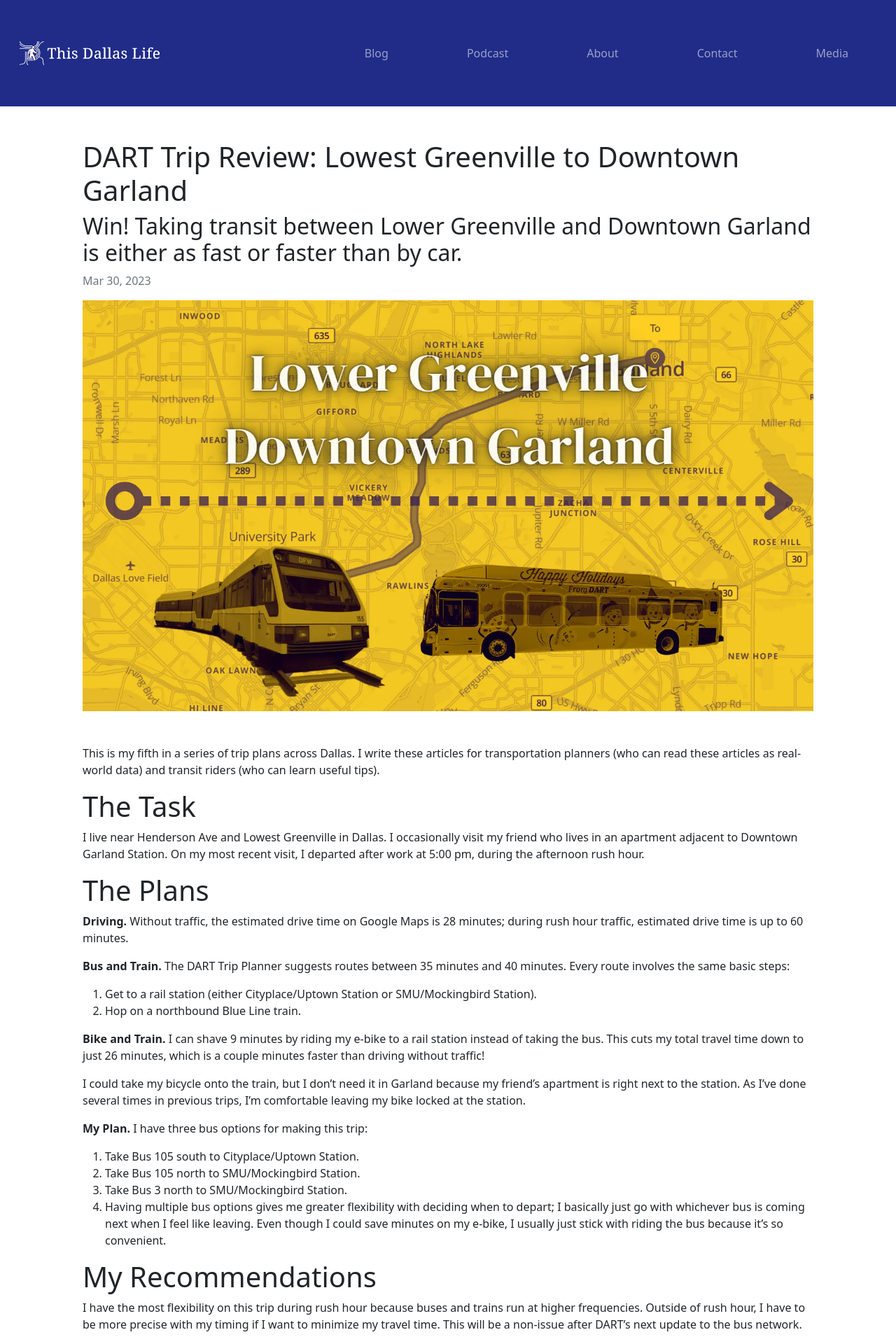
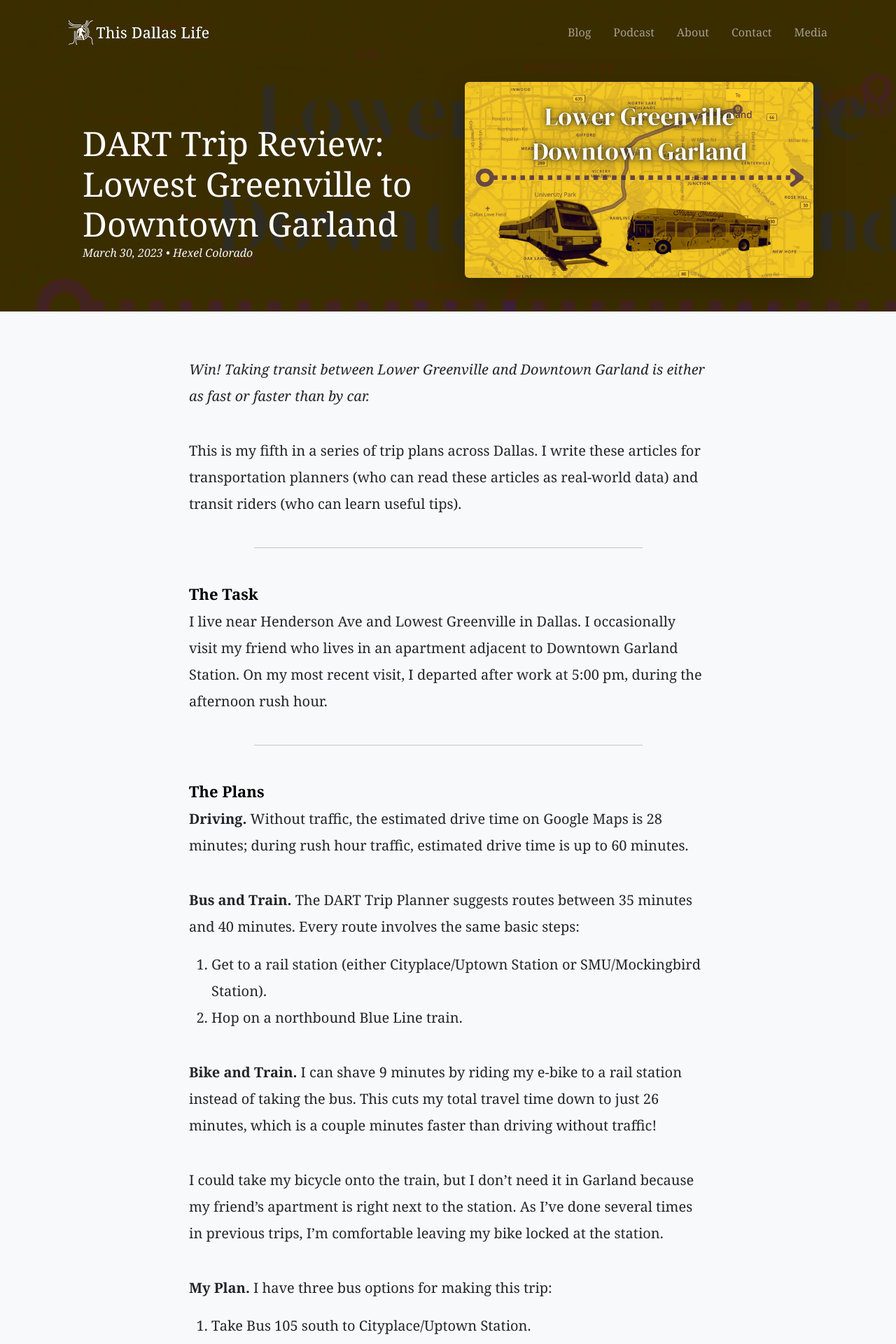
Before and after one commit to DallasUrbanists/dallasurbanists.com, a Jekyll site: the page built from blog/_posts/2023-03-30-dart-trip-review-lowest-greenville-to-downtown-garland.md, in a window 1280 px wide. Shown: the top 1920 px of the page at 70% size. Built offline with Jekyll 4.4.1, drawn with Linux system fonts in a browser that asks for light colours; some of the changed text lies outside the part shown.

Commit message:
Major style updates

```diff
--- a/_includes/nav.html
+++ b/_includes/nav.html
@@ -1,5 +1,5 @@
-<nav class="navbar navbar-expand-lg bg-primary" data-bs-theme="dark">
-    <div class="container-fluid">
+<nav class="navbar navbar-expand-lg {% if page.cover_image %}{% else %}bg-primary{% endif %}" data-bs-theme="dark">
+    <div class="container-lg">
         <a class="navbar-brand" href="{{ "/" | relative_url }}">
             <img class="m-3" src="{{ "/assets/inline-logo-and-wordmark-white.svg" | relative_url }}" alt="This Dallas Life" width="200">
         </a>
@@ -9,19 +9,19 @@
         </button>
         <div class="collapse navbar-collapse" id="navbarSupportedContent">
             <ul class="navbar-nav ms-auto mb-2 mb-lg-0">
-                <li class="nav-item p-lg-5">
+                <li class="nav-item px-lg-2">
                     <a class="nav-link" href="{{ "/blog" | relative_url }}">Blog</a>
                 </li>
-                <li class="nav-item p-lg-5">
+                <li class="nav-item px-lg-2">
                     <a class="nav-link" href="#">Podcast</a>
                 </li>
-                <li class="nav-item p-lg-5">
+                <li class="nav-item px-lg-2">
                     <a class="nav-link" href="#">About</a>
                 </li>
-                <li class="nav-item p-lg-5">
+                <li class="nav-item px-lg-2">
                     <a class="nav-link" href="{{ "/contact" | relative_url }}">Contact</a>
                 </li>
-                <li class="nav-item p-lg-5">
+                <li class="nav-item px-lg-2">
                     <a class="nav-link" href="{{ "/media" | relative_url }}">Media</a>
                 </li>
             </ul>
--- a/_layouts/default.html
+++ b/_layouts/default.html
@@ -15,14 +15,22 @@
     <link href="{{ "/styles.css" | relative_url }}" rel="stylesheet">
 </head>
 
-<body>
+<body class="bg-light">
     {% include nav.html %}
 
-    <main>
-        <div class="container p-5">
-            {{ content }}
+    <main class="">
+        {{ content }}
+    </main>
+
+    <footer class="footer mt-5 py-3 bg-light">
+        <div class="container text-center">
+            <span class="text-body-secondary">
+                Copyright &copy; 2023
+                {% if page.author %}{{ page.author }}, {% endif %}
+                This Dallas Life
+            </span>
         </div>
-    </main>
+    </footer>
 </body>
 
 </html>
--- a/_layouts/post.html
+++ b/_layouts/post.html
@@ -1,18 +1,24 @@
 ---
 layout: default
 ---
-<div>
-  <header class="mb-5">
-    <h1>{{ page.title }}</h1>
-    {% if page.subtitle %}<h2>{{ page.subtitle }}</h2>{% endif %}
-    <p class="text-secondary">{{ page.date | date: "%b %-d, %Y" }}{% if page.author %} • {{ page.author }}{% endif %}{%
-      if page.meta %} • {{ page.meta }}{% endif %}</p>
-    {% if page.cover_image %}
-    <img class="img-fluid" src="{{ "/assets/cover_images/" | append: page.cover_image | relative_url }}">
-    {% endif %}
-  </header>
+<div class="container-fluid bg-primary text-white jumbo-cover" style="background-image: url({{ "/assets/cover_images/" | append: page.cover_image | relative_url }});">
+  <div class="container-lg px-lg-5">
+      <div class="row flex-lg-row align-items-end g-5 pt-4 pb-5">
+          <div class="col-lg-6">
+              <h1 class="display-5 mb-0 text-white">{{ page.title }}</h1>
+              <p class="text-light mb-4"><em>{{ page.date | date: "%B %-d, %Y" }}{% if page.author %} • {{ page.author }}{% endif %}{%
+                if page.meta %} • {{ page.meta }}{% endif %}</em></p>
+          </div>
+          <div class="col-10 col-sm-8 col-lg-6">
+              <img src="{{ "/assets/cover_images/" | append: page.cover_image | relative_url }}" class="d-block mx-lg-auto img-fluid shadow-lg rounded" loading="lazy">
+          </div>
+      </div>
+  </div>
+</div>
 
-  <article>
+<div class="container-fluid bg-light pt-4">
+  <article class="blog-article mx-auto" style="max-width: 740px;">
+    <p class="lead"><em>{{ page.subtitle }}</em></p>
     {{ content }}
   </article>
 </div>
--- a/blog/_posts/2023-03-30-dart-trip-review-lowest-greenville-to-downtown-garland.md
+++ b/blog/_posts/2023-03-30-dart-trip-review-lowest-greenville-to-downtown-garland.md
@@ -4,13 +4,18 @@
 subtitle: "Win! Taking transit between Lower Greenville and Downtown Garland is either as fast or faster than by car."
 date:     2023-03-30 08:00
 cover_image: "dart-trip-review-lower-greenville-downtown-garland.webp"
+author:     "Hexel Colorado"
 ---
 
 This is my fifth in a series of trip plans across Dallas. I write these articles for transportation planners (who can read these articles as real-world data) and transit riders (who can learn useful tips).
 
+---
+
 # The Task
 
 I live near Henderson Ave and Lowest Greenville in Dallas. I occasionally visit my friend who lives in an apartment adjacent to Downtown Garland Station. On my most recent visit, I departed after work at 5:00 pm, during the afternoon rush hour.
+
+---
 
 # The Plans
 
@@ -32,6 +37,7 @@
 3. Take Bus 3 north to SMU/Mockingbird Station.
 4. Having multiple bus options gives me greater flexibility with deciding when to depart; I basically just go with whichever bus is coming next when I feel like leaving. Even though I could save minutes on my e-bike, I usually just stick with riding the bus because it’s so convenient.
 
+---
 # My Recommendations
 
 I have the most flexibility on this trip during rush hour because buses and trains run at higher frequencies. Outside of rush hour, I have to be more precise with my timing if I want to minimize my travel time. This will be a non-issue after DART’s next update to the bus network.
@@ -43,4 +49,6 @@
 * Enhance rider experience by making the Bus 3 easier to identify when surrounded by other buses. When I’m downtown waiting for the Bus 3 to take me home, I usually must squint to read the LED signage indicating bus route number and destination. Wrapping the bus in a distinct design would make it easier to spot from a distance.
 * Entice new riders to hop aboard! The holiday buses were a hit among non-riders enamored by its LED lights, especially at night. I’m certain the sight of a beautiful “Greenville Bus” would cause someone to change their mind about booking that trip on Uber and choose to ride public transit instead.
 
+---
+
 Thanks for reading. Follow for more stories of real-world transit usage. For questions and comments, email hexelcolorado@gmail.com or tweet @hexel_co.
--- a/styles.css
+++ b/styles.css
@@ -1,4 +1,81 @@
+@import url('https://fonts.googleapis.com/css2?family=Noto+Serif:ital,wght@0,400;0,700;1,400;1,700&display=swap');
+
 :root {
-    --bs-primary: #202c88;
-    --bs-primary-rgb: 32, 44, 136;
+    --bs-primary: #0b2b8c;
+    --bs-primary-rgb: 11, 43, 140;
+    --bs-heading-color: rgba(61, 63, 63, 1);
 }
+
+body {
+    font-family: 'Noto Serif', Georgia, Cambria, "Times New Roman", Times, serif;
+}
+
+.lined-heading {
+    position: relative;
+}
+.lined-heading span {
+    background-color: var(--bs-light);
+    color: var(--bs-dark);
+    display: inline-block;
+    position: relative;
+    padding: 0 0.5em;
+}
+.lined-heading::before {
+    display: block;
+    content: ' ';
+    position: absolute;
+    top: 50%;
+    left: 20px;
+    right: 20px;
+    border-top: 1px solid var(--bs-dark-border-subtle);
+}
+
+.blog-listing img {
+    filter: grayscale(100%);
+    transition: filter 0.25s;
+    transition-timing-function: ease-out;
+}
+
+.blog-listing:hover img {
+    filter: grayscale(0%);
+}
+
+.jumbo-cover {
+    background-color: black;
+    z-index: -1;
+    margin-top: -93px;
+    position: relative;
+    padding-top: 93px;
+    background-blend-mode: color;
+}
+
+.blog-article {
+    font-size: 20px;
+    font-weight: 400;
+    line-height: 38px;
+}
+
+.blog-article p {
+    color: var(--bs-dark);
+    margin-top: 2em;
+}
+
+.blog-article h1 {
+    color: black;
+    font-size: 22px;
+    font-weight: bold;
+    line-height: 1.15;
+    margin-top: 53px;
+}
+
+.blog-article h1 + p {
+    margin-top: 8px;
+}
+
+.blog-article hr {
+    width: 75%;
+    margin-top: 43px;
+    margin-bottom: 14px;
+    margin-left: auto;
+    margin-right: auto;
+}
```
Also changed, not shown: _includes/posts.html (+14 -11 lines), blog/_posts/2023-04-02-example-blog-post.md (deleted, +0 -23 lines), index.html (+16 -4 lines).
